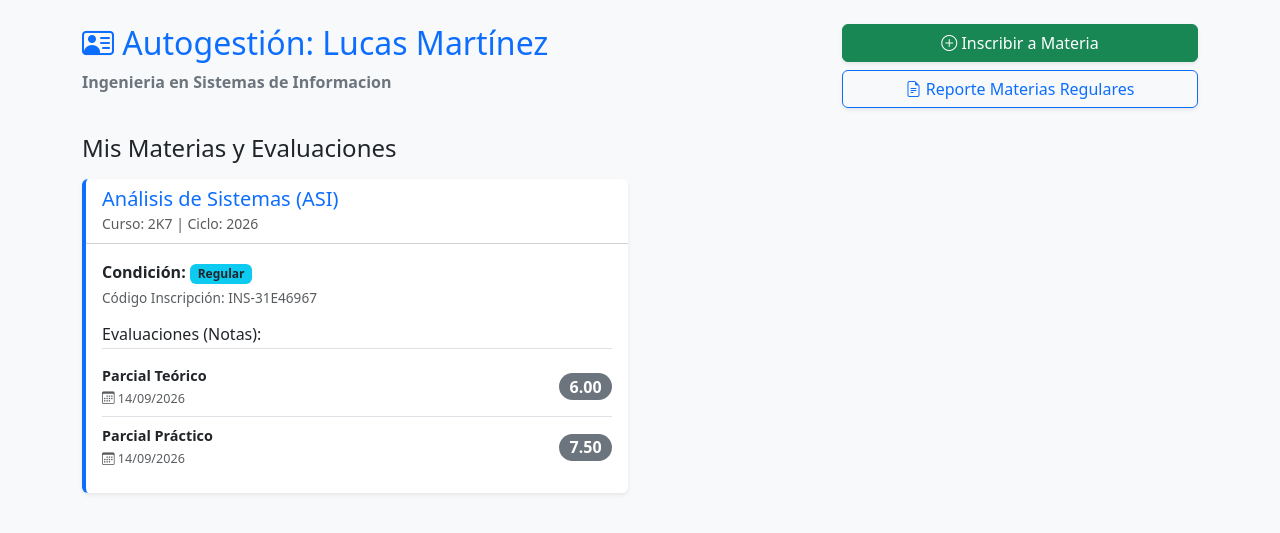
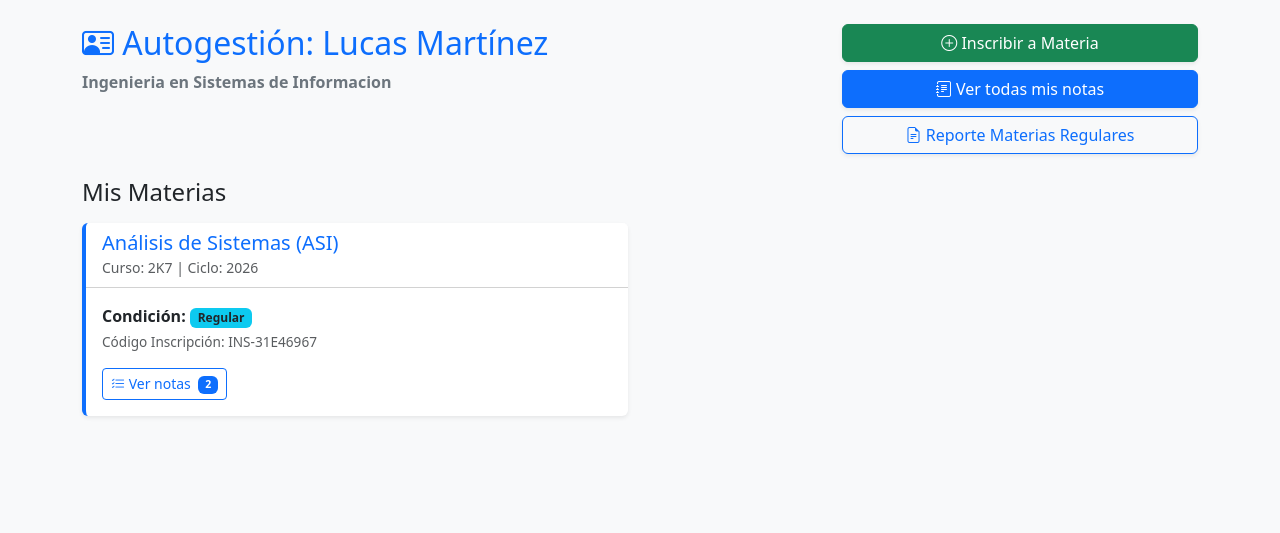
Before and after one commit to Villada-PG3/trabajo-practico-integrador-universidad_tecnologica_nacional, a Django app: page /alumno/2/ in a window 1280 px wide. Shown: the part 56-589 px from the top of the page. Run offline with Django 5.2, Linux system fonts and the light colour scheme; data comes from the database, SQL or seed files in the repository.

Commit message:
Agregue un panel de Ver Notas que abre un desplegable para ver notas de materias

```diff
--- /dev/null
+++ b/TrabajoIntegradorUTN/UTN/templates/UTN/notas.html
@@ -0,0 +1,53 @@
+<!-- Panel deslizable con materias y notas -->
+<div class="offcanvas offcanvas-end" tabindex="-1" id="offcanvasNotas" aria-labelledby="offcanvasNotasLabel">
+    <div class="offcanvas-header bg-primary text-white">
+        <h5 class="offcanvas-title" id="offcanvasNotasLabel">
+            <i class="bi bi-journal-text"></i> Mis notas
+        </h5>
+        <button type="button" class="btn-close btn-close-white" data-bs-dismiss="offcanvas" aria-label="Cerrar"></button>
+    </div>
+
+    <div class="offcanvas-body">
+        {% if inscripciones %}
+        <div class="accordion" id="acordeonNotas">
+            {% for inscripcion in inscripciones %}
+            <div class="accordion-item">
+                <h2 class="accordion-header">
+                    <button class="accordion-button collapsed" type="button"
+                            data-bs-toggle="collapse" data-bs-target="#collapse-{{ inscripcion.id }}"
+                            aria-expanded="false" aria-controls="collapse-{{ inscripcion.id }}">
+                        <div>
+                            <div class="fw-bold text-primary">{{ inscripcion.dictado_materia.materia.nombre }}</div>
+                            <small class="text-muted">
+                                {{ inscripcion.dictado_materia.materia.sigla }} · {{ inscripcion.obtener_condicion_actual }}
+                            </small>
+                        </div>
+                    </button>
+                </h2>
+                <div id="collapse-{{ inscripcion.id }}" class="accordion-collapse collapse" data-bs-parent="#acordeonNotas">
+                    <div class="accordion-body p-2">
+                        {% if inscripcion.evaluaciones.all %}
+                            <ul class="list-group list-group-flush" style="font-size: 0.9em;">
+                            {% for evaluacion in inscripcion.evaluaciones.all %}
+                                <li class="list-group-item d-flex justify-content-between align-items-center px-2">
+                                    <div>
+                                        <strong>{{ evaluacion.tipo_evaluacion.nombre }}</strong>
+                                        <br><small class="text-muted"><i class="bi bi-calendar3"></i> {{ evaluacion.fecha_evaluacion|date:"d/m/Y" }}</small>
+                                    </div>
+                                    <span class="badge bg-secondary rounded-pill fs-6">{{ evaluacion.valor }}</span>
+                                </li>
+                            {% endfor %}
+                            </ul>
+                        {% else %}
+                            <p class="text-muted small fst-italic mb-0 p-2">No hay notas registradas todavía.</p>
+                        {% endif %}
+                    </div>
+                </div>
+            </div>
+            {% endfor %}
+        </div>
+        {% else %}
+            <div class="alert alert-secondary">No estás inscripto a ninguna materia en este ciclo lectivo.</div>
+        {% endif %}
+    </div>
+</div>
--- a/TrabajoIntegradorUTN/UTN/templates/UTN/panel_alumno.html
+++ b/TrabajoIntegradorUTN/UTN/templates/UTN/panel_alumno.html
@@ -3,7 +3,7 @@
 {% block title %}Panel de {{ alumno.nombre_completo }}{% endblock %}
 
 {% block content %}
-<!-- Alertas de éxito (Ej: Cuando se inscribe) -->
+
 {% if messages %}
     {% for message in messages %}
         <div class="alert alert-success alert-dismissible fade show shadow-sm" role="alert">
@@ -19,17 +19,20 @@
         <p class="text-secondary fw-bold">{{ alumno.carrera.nombre }}</p>
     </div>
     <div class="col-md-4 text-end">
-        <!-- Opciones solicitadas en el caso -->
         <a href="{% url 'inscribir_materia' alumno.id %}" class="btn btn-success mb-2 w-100 shadow-sm">
             <i class="bi bi-plus-circle"></i> Inscribir a Materia
         </a>
+        <button class="btn btn-primary mb-2 w-100 shadow-sm" type="button"
+                data-bs-toggle="offcanvas" data-bs-target="#offcanvasNotas" aria-controls="offcanvasNotas">
+            <i class="bi bi-journal-text"></i> Ver todas mis notas
+        </button>
         <a href="{% url 'reporte_regulares' alumno.id %}" class="btn btn-outline-primary w-100 shadow-sm">
             <i class="bi bi-file-earmark-text"></i> Reporte Materias Regulares
         </a>
     </div>
 </div>
 
-<h4 class="mb-3">Mis Materias y Evaluaciones</h4>
+<h4 class="mb-3">Mis Materias</h4>
 <div class="row">
     {% for inscripcion in inscripciones %}
     <div class="col-md-6 mb-4">
@@ -38,26 +41,17 @@
                 <h5 class="mb-0 text-primary">{{ inscripcion.dictado_materia.materia.nombre }} ({{ inscripcion.dictado_materia.materia.sigla }})</h5>
                 <small class="text-muted">Curso: {{ inscripcion.dictado_materia.curso.nombre }} | Ciclo: {{ inscripcion.dictado_materia.ciclo_lectivo.anio }}</small>
             </div>
-            <div class="card-body">
+            <div class="card-body d-flex flex-column">
                 <p class="mb-1"><strong>Condición:</strong> <span class="badge bg-info text-dark">{{ inscripcion.obtener_condicion_actual }}</span></p>
                 <p class="mb-3 text-muted" style="font-size: 0.85em;">Código Inscripción: {{ inscripcion.codigo_inscripcion }}</p>
 
-                <h6 class="border-bottom pb-1">Evaluaciones (Notas):</h6>
-                {% if inscripcion.evaluaciones.all %}
-                    <ul class="list-group list-group-flush" style="font-size: 0.9em;">
-                    {% for evaluacion in inscripcion.evaluaciones.all %}
-                        <li class="list-group-item d-flex justify-content-between align-items-center px-0">
-                            <div>
-                                <strong>{{ evaluacion.tipo_evaluacion.nombre }}</strong>
-                                <br><small class="text-muted"><i class="bi bi-calendar3"></i> {{ evaluacion.fecha_evaluacion|date:"d/m/Y" }}</small>
-                            </div>
-                            <span class="badge bg-secondary rounded-pill fs-6">{{ evaluacion.valor }}</span>
-                        </li>
-                    {% endfor %}
-                    </ul>
-                {% else %}
-                    <p class="text-muted small italic">No hay notas registradas todavía.</p>
-                {% endif %}
+                <button class="btn btn-outline-primary btn-sm mt-auto align-self-start" type="button"
+                        data-bs-toggle="offcanvas" data-bs-target="#offcanvasNotas"
+                        aria-controls="offcanvasNotas"
+                        data-materia="collapse-{{ inscripcion.id }}">
+                    <i class="bi bi-list-check"></i> Ver notas
+                    <span class="badge bg-primary ms-1">{{ inscripcion.evaluaciones.all|length }}</span>
+                </button>
             </div>
         </div>
     </div>
@@ -67,4 +61,22 @@
     </div>
     {% endfor %}
 </div>
+
+
+{% include 'UTN/notas.html' %}
+
+<script>
+
+    document.addEventListener('DOMContentLoaded', function () {
+        const panel = document.getElementById('offcanvasNotas');
+        panel.addEventListener('shown.bs.offcanvas', function (event) {
+            const trigger = event.relatedTarget;
+            const id = trigger && trigger.dataset.materia;
+            if (id) {
+                const el = document.getElementById(id);
+                if (el) bootstrap.Collapse.getOrCreateInstance(el, { toggle: false }).show();
+            }
+        });
+    });
+</script>
 {% endblock %}
--- a/TrabajoIntegradorUTN/UTN/urls.py
+++ b/TrabajoIntegradorUTN/UTN/urls.py
@@ -7,4 +7,5 @@ urlpatterns = [
     path('alumno/<int:alumno_id>/', views.panel_alumno, name='panel_alumno'),
     path('alumno/<int:alumno_id>/inscribir/', views.inscribir_materia, name='inscribir_materia'),
     path('alumno/<int:alumno_id>/reporte-regulares/', views.reporte_regulares, name='reporte_regulares'),
+    path('alumno/<int:alumno_id>/notas/', views.notas, name='notas'),
 ]
--- a/TrabajoIntegradorUTN/UTN/views.py
+++ b/TrabajoIntegradorUTN/UTN/views.py
@@ -1,11 +1,10 @@
 from django.shortcuts import render, redirect, get_object_or_404
-from django.http import HttpResponse # Importante para la página de inicio
+from django.http import HttpResponse
 from django.contrib import messages
 from .models import Alumno, DictadoMateria, Inscripcion, CambioCondicion, Condicion
 
 # --- 1. VISTA DE INICIO ---
 def inicio(request):
-    # Buscamos todos los alumnos en la base de datos
     alumnos = Alumno.objects.all()
 
     return render(request, 'UTN/utn.html', {'alumnos': alumnos})
@@ -21,8 +20,6 @@ def panel_alumno(request, alumno_id):
 # --- 3. INSCRIBIR MATERIA ---
 def inscribir_materia(request, alumno_id):
     alumno = get_object_or_404(Alumno, id=alumno_id)
-
-    # Oferta académica disponible para la carrera del alumno
     dictados_disponibles = DictadoMateria.objects.filter(
         materia__carrera=alumno.carrera
     ).select_related('materia', 'curso', 'curso__turno', 'ciclo_lectivo').prefetch_related('horarios__modulos')
@@ -30,11 +27,7 @@ def inscribir_materia(request, alumno_id):
     if request.method == 'POST':
         dictado_id = request.POST.get('dictado_id')
         dictado = get_object_or_404(DictadoMateria, id=dictado_id)
-
-        # 1. Crear la inscripción
         inscripcion = Inscripcion.objects.create(alumno=alumno, dictado_materia=dictado)
-
-        # 2. Registrar condición inicial "Inscripto"
         condicion_inscripto, _ = Condicion.objects.get_or_create(nombre="Inscripto", defaults={'es_condicion_final': False})
         CambioCondicion.objects.create(inscripcion=inscripcion, condicion=condicion_inscripto)
 
@@ -66,3 +59,12 @@ def reporte_regulares(request, alumno_id):
         'alumno': alumno,
         'regulares': regulares
     })
+
+def notas(request, alumno_id):
+    alumno = get_object_or_404(Alumno, id=alumno_id)
+    inscripciones = Inscripcion.objects.filter(alumno=alumno)
+
+    return render(request, 'UTN/notas.html', {
+        'alumno': alumno,
+        'inscripciones': inscripciones
+    })
```
